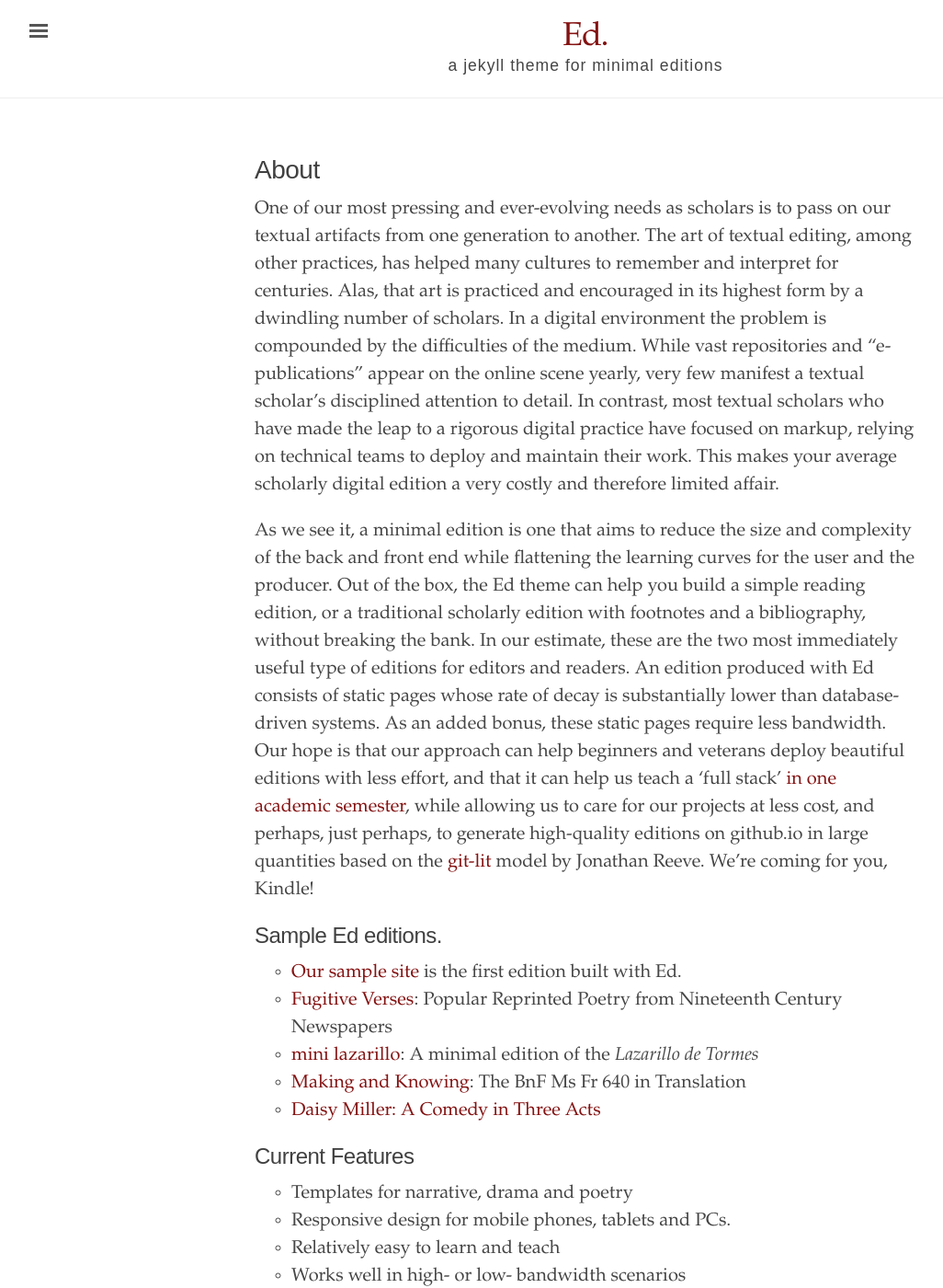
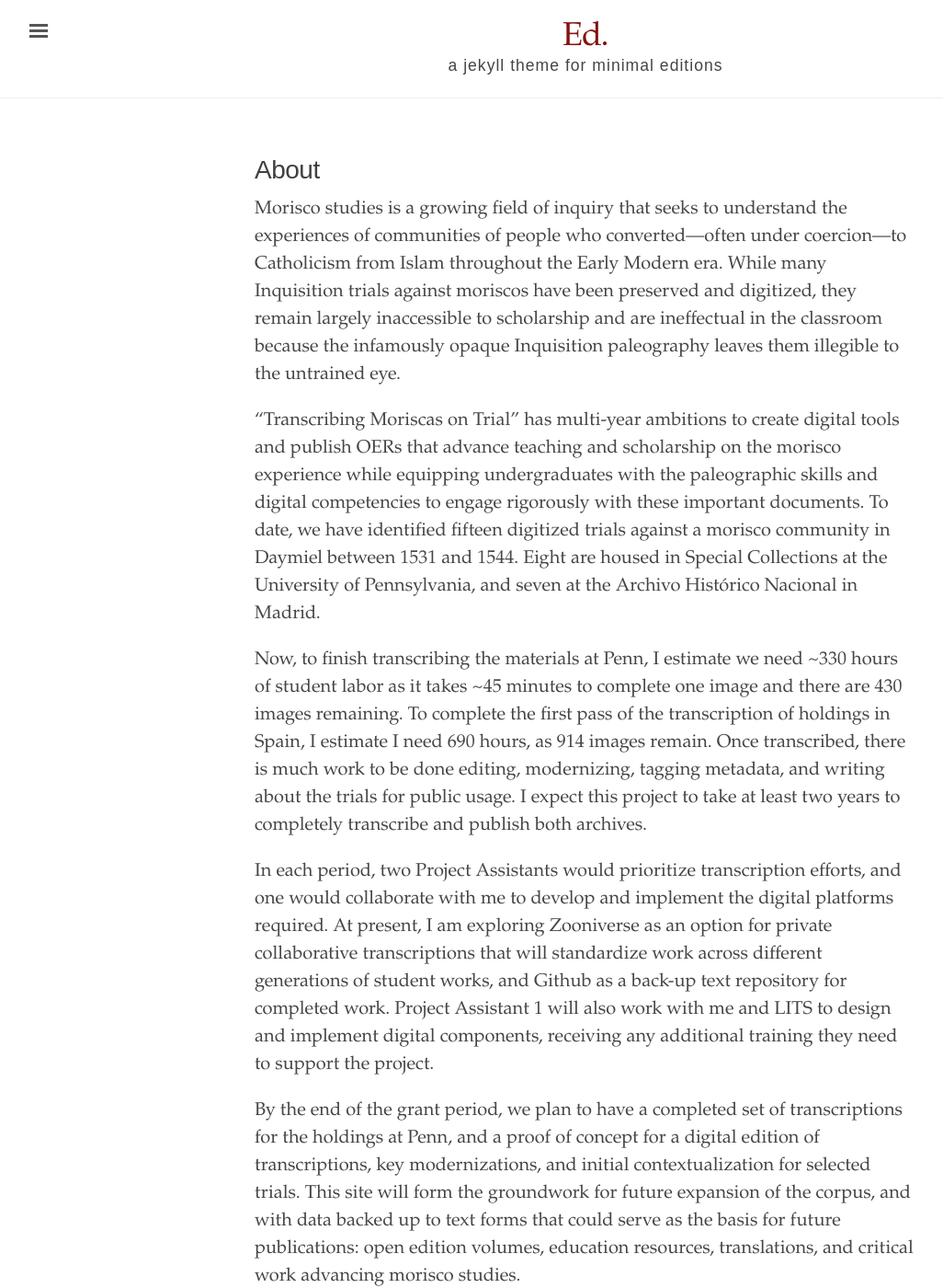
Before and after one commit to digbmc/moriscos-daimel, a Jekyll site: the page built from about.md, in a window 1280 px wide and 1400 px high. Shown: the whole window at 92% size, without its empty margins (3-1029 px from the left). Built offline with Jekyll 4.4.1, drawn with Linux system fonts in a browser that asks for light colours; some of the changed text lies outside the part shown.

Commit message:
Edited about page.

```diff
--- a/about.md
+++ b/about.md
@@ -3,31 +3,17 @@ layout: page
 title: About
 ---
 
-One of our most pressing and ever-evolving needs as scholars is to pass on our textual artifacts
-from one generation to another. The art of textual editing, among other practices, has helped many
-cultures to remember and interpret for centuries. Alas, that art is practiced and encouraged in its
-highest form by a dwindling number of scholars. In a digital environment the problem is compounded
-by the difficulties of the medium. While vast repositories and "e-publications" appear on the
-online scene yearly, very few manifest a textual scholar's disciplined attention to detail. In
-contrast, most textual scholars who have made the leap to a rigorous digital practice have focused
-on markup, relying on technical teams to deploy and maintain their work. This makes your average
-scholarly digital edition a very costly and therefore limited affair.
+Morisco studies is a growing field of inquiry that seeks to understand the experiences of communities of people who converted—often under coercion—to Catholicism from Islam throughout the Early Modern era. While many Inquisition trials against moriscos have been preserved and digitized, they remain largely inaccessible to scholarship and are ineffectual in the classroom because the infamously opaque Inquisition paleography leaves them illegible to the untrained eye.
 
-As we see it, a minimal edition is one that aims to reduce the size and complexity of the back and
-front end while flattening the learning curves for the user and the producer. Out of the box, the Ed
-theme can help you build a simple reading edition, or a traditional scholarly edition with footnotes
-and a bibliography, without breaking the bank. In our estimate, these are the two most immediately
-useful type of editions for editors and readers. An edition produced with Ed consists of static
-pages whose rate of decay is substantially lower than database-driven systems. As an added bonus,
-these static pages require less bandwidth. Our hope is that our approach can help beginners and
-veterans deploy beautiful editions with less effort, and that it can help us teach a 'full stack'
-[in one academic semester](https://github.com/susannalles/MinimalEditions/blob/master/README.md),
-while allowing us to care for our projects at less cost, and perhaps, just perhaps, to generate
-high-quality editions on github.io in large quantities based on the
-[git-lit](http://jonreeve.com/2015/09/introducing-git-lit/) model by Jonathan Reeve. We're coming
-for you, Kindle!
+"Transcribing Moriscas on Trial" has multi-year ambitions to create digital tools and publish OERs that advance teaching and scholarship on the morisco experience while equipping undergraduates with the paleographic skills and digital competencies to engage rigorously with these important documents. To date, we have identified fifteen digitized trials against a morisco community in Daymiel between 1531 and 1544. Eight are housed in Special Collections at the University of Pennsylvania, and seven at the Archivo Histórico Nacional in Madrid.
 
+Now, to finish transcribing the materials at Penn, I estimate we need ~330 hours of student labor as it takes ~45 minutes to complete one image and there are 430 images remaining. To complete the first pass of the transcription of holdings in Spain, I estimate I need 690 hours, as 914 images remain. Once transcribed, there is much work to be done editing, modernizing, tagging metadata, and writing about the trials for public usage. I expect this project to take at least two years to completely transcribe and publish both archives.
 
+In each period, two Project Assistants would prioritize transcription efforts, and one would collaborate with me to develop and implement the digital platforms required. At present, I am exploring Zooniverse as an option for private collaborative transcriptions that will standardize work across different generations of student works, and Github as a back-up text repository for completed work. Project Assistant 1 will also work with me and LITS to design and implement digital components, receiving any additional training they need to support the project.
+
+By the end of the grant period, we plan to have a completed set of transcriptions for the holdings at Penn, and a proof of concept for a digital edition of transcriptions, key modernizations, and initial contextualization for selected trials. This site will form the groundwork for future expansion of the corpus, and with data backed up to text forms that could serve as the basis for future publications: open edition volumes, education resources, translations, and critical work advancing morisco studies.
+
+<!--
 ## Sample Ed editions.
 
 - [Our sample site](http://minicomp.github.io/ed/) is the first edition built with Ed.
@@ -57,3 +43,4 @@ for you, Kindle!
 
 To learn how to install and begin using Ed, please visit our
 [documentation page](http://minicomp.github.io/ed/documentation).
+-->
```
